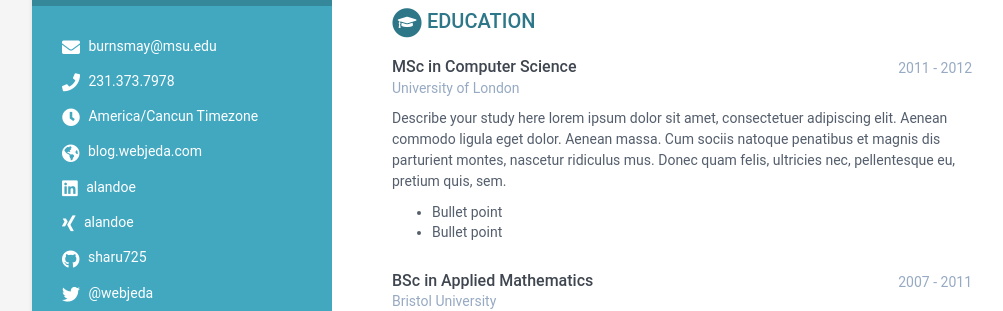
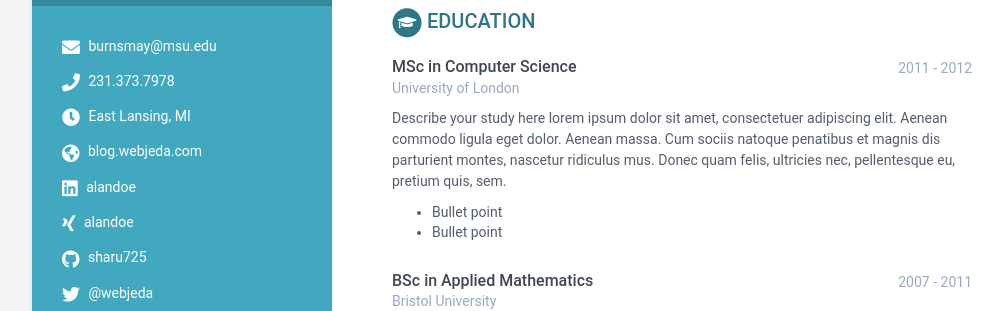
Before and after one commit to burnsmay/burnsmay.github.io, a Jekyll site: the page built from index.html, in a window 1280 px wide and 900 px high. Shown: the part 276-587 px from the top of the window, without its empty margins (108-1111 px from the left). Built offline with Jekyll 4.4.1, drawn with Linux system fonts in a browser that asks for light colours.

Commit message:
Update data.yml location

```diff
--- a/_data/data.yml
+++ b/_data/data.yml
@@ -15,7 +15,7 @@ sidebar:
     # Sidebar links
     email: burnsmay@msu.edu
     phone: 231.373.7978
-    timezone: America/Cancun Timezone
+    timezone: East Lansing, MI
     citizenship:
     website: blog.webjeda.com #do not add http://
     linkedin: alandoe
```
